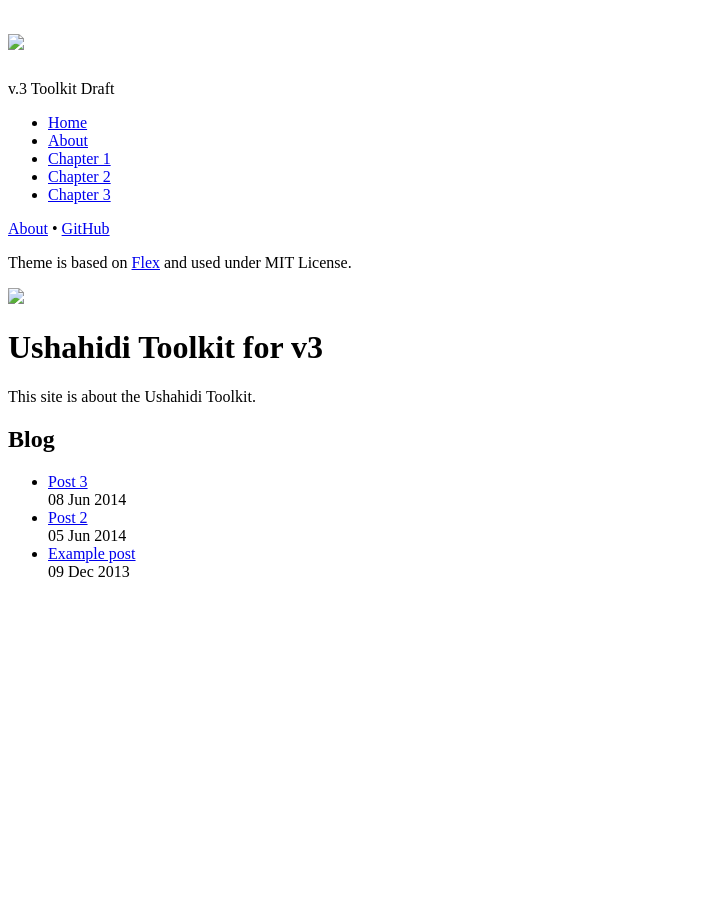
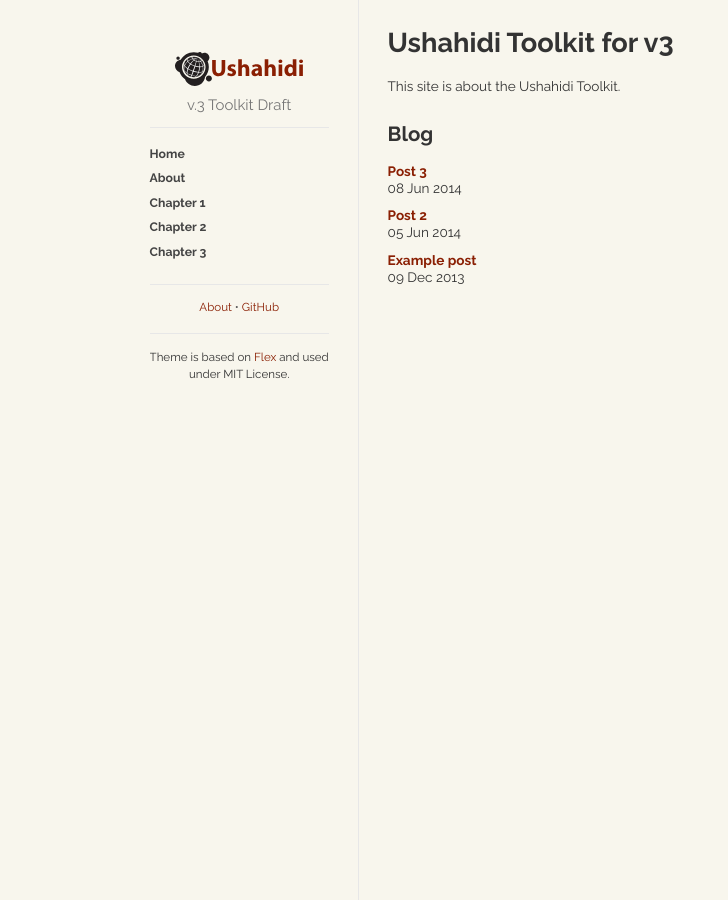
Before and after one commit to Jcrowley/ush_toolkit, a Jekyll site: the page built from index.md, in a window 1280 px wide. Shown: the whole page, without its empty margins (0-728 px from the left). Built offline with Jekyll 4.4.1, drawn with Linux system fonts in a browser that asks for light colours; Markdown is read by kramdown in place of the engine named in the settings.

```diff
--- a/_config.yml
+++ b/_config.yml
@@ -1,4 +1,4 @@
 name: Flex
 markdown: redcarpet
 pygments: true
-source: /ush_toolkit/
+baseurl: /ush_toolkit/
--- a/_layouts/home.html
+++ b/_layouts/home.html
@@ -7,13 +7,13 @@
       <meta name="viewport" content="width=device-width">
 
       <!-- syntax highlighting CSS -->
-      <link rel="stylesheet" href="{{ site.source }}/css/syntax.css">
+      <link rel="stylesheet" href="{{ site.baseurl }}/css/syntax.css">
 
       <!-- Custom CSS -->
-      <link rel="stylesheet" href="{{ site.source }}/css/main.css">
+      <link rel="stylesheet" href="{{ site.baseurl }}/css/main.css">
 
       <!-- Responsive CSS -->
-      <link rel="stylesheet" href="{{ site.source }}/css/responsive.css">
+      <link rel="stylesheet" href="{{ site.baseurl }}/css/responsive.css">
 
       <!-- Google Fonts -->
       <link href='http://fonts.googleapis.com/css?family=Source+Sans+Pro:300,400,700' rel='stylesheet' type='text/css'>
@@ -23,7 +23,7 @@
     <div class="site">
       <div class="sidebar" id="sidebar">
         <div class="header">
-          <h1 class="title"><a href="/"><img id="logo" src="{{ site.source }}/images/logo_ushahidi.svg"></a></h1>
+          <h1 class="title"><a href="{{ site.baseurl }}"><img id="logo" src="{{ site.baseurl }}/images/logo_ushahidi.svg"></a></h1>
           <span class="tagline">v.3 Toolkit Draft</span>
         </div>
         <div class="posts">
@@ -39,7 +39,7 @@
         </div>
         <div class="footer">
           <span id="footer-links">
-            <a href="{{ site.source }}/about/" class="footer-link">About</a> <span class="separator">&bull;</span>
+            <a href="{{ site.baseurl }}/about/" class="footer-link">About</a> <span class="separator">&bull;</span>
             <a href="http://github.com/jcrowley/ush_toolkit/" class="footer-link">GitHub</a>
           </span>
 		</div>
@@ -52,7 +52,7 @@
 	<!-- begin content -->
 	<div class="content" id="home">
 		<div id="sidebar-button">
-	    <img src="{{ site.source }}/images/sidebar-button.png">
+	    <img src="{{ site.baseurl }}/images/sidebar-button.png">
 	  </div>
 	<h1 class="hometitle">Ushahidi Toolkit for v3</h1>
 	{% include home_blurb%}
@@ -69,6 +69,6 @@
 	<!-- end content -->
 
   </div>
-    <script src="{{ site.source }}/scripts/responsive.js" type="text/javascript"></script>
+    <script src="{{ site.baseurl }}/scripts/responsive.js" type="text/javascript"></script>
   </body>
 </html>
```
Also changed, not shown: _layouts/default.html (+6 -6 lines).
